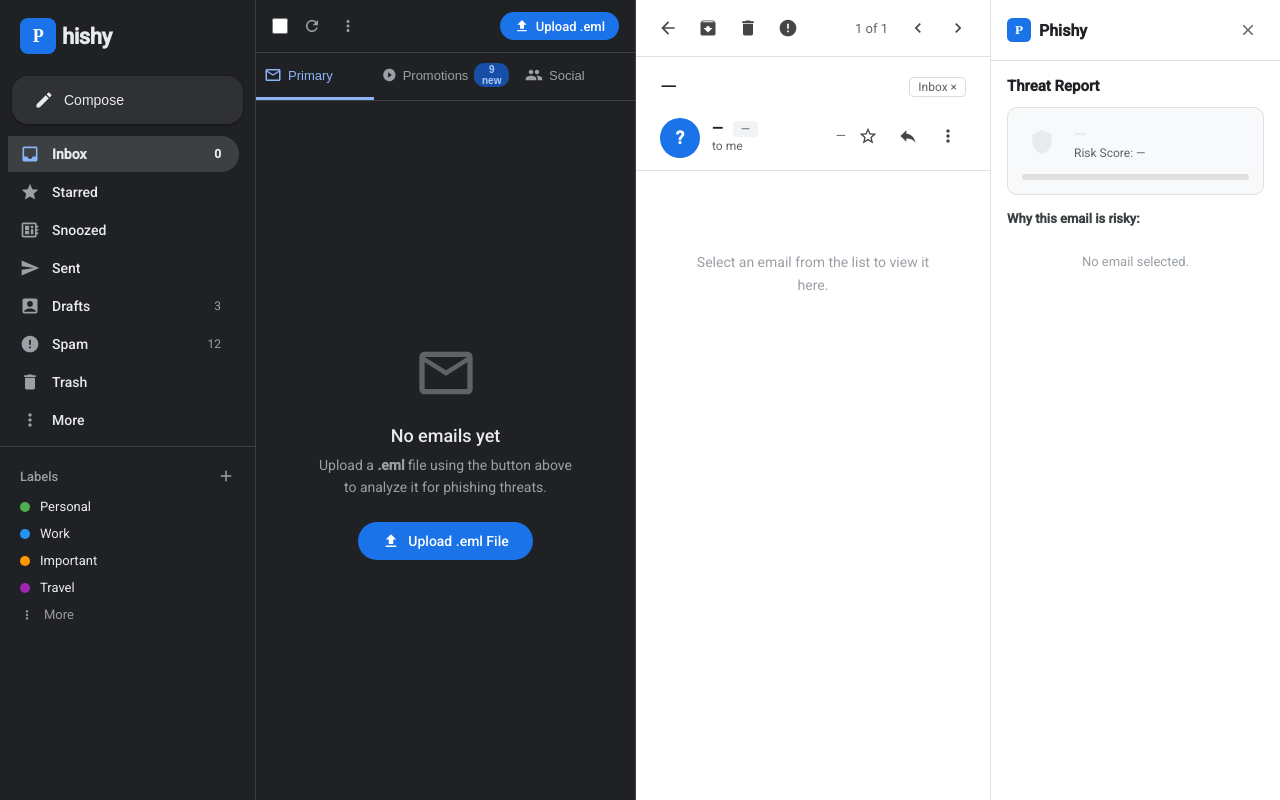
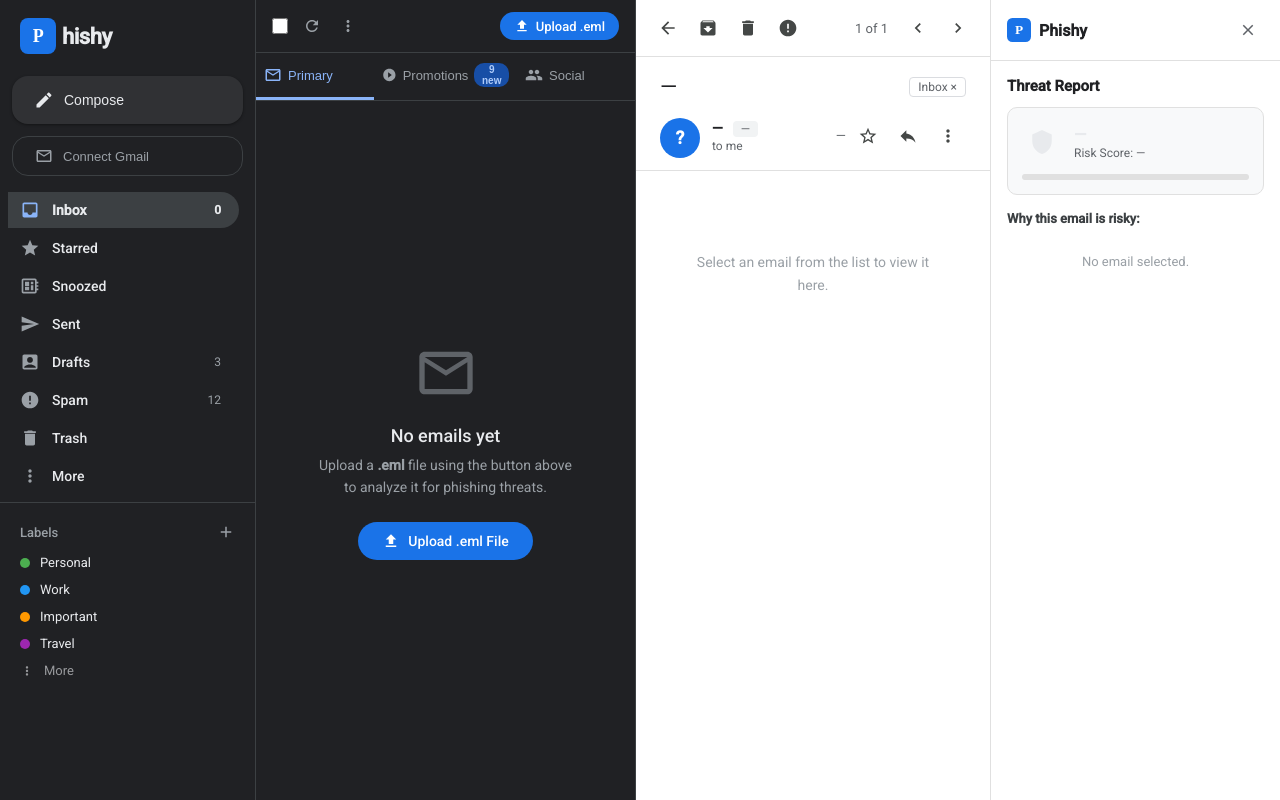
Before and after one commit to Eshk1130/phishy, a Flask app: page / in a window 1280 px wide. Run offline with Flask 3, Linux system fonts and the light colour scheme; some web fonts are replaced.

Commit message:
feat: integrate Gmail inbox analysis

```diff
--- a/backend/app.py
+++ b/backend/app.py
@@ -1,10 +1,18 @@
 import os
 import uuid
+import traceback
 
 from flask import Flask, request, jsonify, render_template, session
 
 from .eml_parser import parse_eml
 from .detector import analyze_email
+from .gmail_service import (
+    get_auth_url,
+    exchange_code,
+    credentials_to_dict,
+    credentials_from_dict,
+    fetch_inbox,
+)
 
 # ── Path config ────────────────────────────────────────────────────────────
 BASE_DIR = os.path.dirname(os.path.dirname(os.path.abspath(__file__)))  # phishy/
@@ -14,7 +22,7 @@ app = Flask(
     template_folder=os.path.join(BASE_DIR, "frontend", "templates"),
     static_folder=os.path.join(BASE_DIR, "frontend", "static"),
 )
-app.secret_key = os.urandom(24)
+app.secret_key = os.environ.get("PHISHY_SECRET", "phishy-dev-secret-key-change-in-prod")
 
 # ── In-memory email store ──────────────────────────────────────────────────
 # { email_id: { "parsed": {...}, "analysis": {...} } }
@@ -126,5 +134,100 @@ def get_email(email_id):
     })
 
 
+# ── Gmail OAuth routes ─────────────────────────────────────────────────────
+
+@app.route("/gmail/auth")
+def gmail_auth():
+    """Redirect user to Google's OAuth consent screen."""
+    auth_url, state, code_verifier = get_auth_url()
+    # Store PKCE verifier in session so callback can use it
+    session["oauth_state"]    = state
+    session["code_verifier"]  = code_verifier  # may be None if PKCE not used
+    return jsonify({"auth_url": auth_url})
+
+
+@app.route("/gmail/callback")
+def gmail_callback():
+    """Google redirects here with auth code. Exchange it for a token."""
+    code = request.args.get("code")
+    if not code:
+        return jsonify({"error": "No authorization code received"}), 400
+
+    # Retrieve and clear the PKCE verifier from session
+    code_verifier = session.pop("code_verifier", None)
+
+    try:
+        creds = exchange_code(code, code_verifier=code_verifier)
+        session["gmail_token"] = credentials_to_dict(creds)
+    except Exception as e:
+        return jsonify({"error": f"Token exchange failed: {str(e)}"}), 500
+
+    from flask import redirect
+    return redirect("/")
+
+
+@app.route("/gmail/inbox")
+def gmail_inbox():
+    """
+    Fetch the user's real Gmail inbox, run the detector on each email,
+    and return a list of analyzed emails.
+    """
+    if "gmail_token" not in session:
+        return jsonify({"error": "Not authenticated", "auth_required": True}), 401
+
+    try:
+        creds = credentials_from_dict(session["gmail_token"])
+        raw_emails = fetch_inbox(creds, max_results=20)
+    except Exception as e:
+        return jsonify({"error": f"Failed to fetch inbox: {str(e)}", "trace": traceback.format_exc()}), 500
+
+    results = []
+    for raw in raw_emails:
+        try:
+            parsed = parse_eml(raw)
+            analysis = analyze_email(
+                parsed["email_text"],
+                parsed["sender_email"],
+                parsed["sender_name"],
+                parsed["attachments"],
+                parsed["reply_to"],
+                parsed["return_path"],
+                parsed["subject"],
+            )
+            email_id = str(uuid.uuid4())
+            email_store[email_id] = {"parsed": parsed, "analysis": analysis}
+
+            results.append({
+                "id":           email_id,
+                "sender_name":  parsed["sender_name"],
+                "sender_email": parsed["sender_email"],
+                "subject":      parsed["subject"],
+                "snippet":      parsed["email_text"][:120].replace("\n", " "),
+                "risk_level":   analysis["risk_level"],
+                "risk_score":   analysis["score"],
+                "max_score":    analysis["max_score"],
+                "risk_pct":     round(analysis["risk_percentage"], 1),
+                "reasons":      analysis["reasons"],
+                "attachments":  parsed["attachments"],
+            })
+        except Exception:
+            continue  # skip unparseable emails silently
+
+    return jsonify(results)
+
+
+@app.route("/gmail/logout")
+def gmail_logout():
+    """Clear the Gmail session token."""
+    session.pop("gmail_token", None)
+    return jsonify({"status": "logged out"})
+
+
+@app.route("/gmail/status")
+def gmail_status():
+    """Check if the user is currently connected to Gmail."""
+    return jsonify({"connected": "gmail_token" in session})
+
+
 if __name__ == "__main__":
     app.run(debug=True)
--- a/frontend/static/css/style.css
+++ b/frontend/static/css/style.css
@@ -75,6 +75,25 @@ html, body { height: 100%; font-family: 'Google Sans', 'Roboto', sans-serif; bac
   box-shadow: 0 1px 3px rgba(0,0,0,.4);
 }
 .compose-btn:hover { background: #404144; box-shadow: 0 2px 8px rgba(0,0,0,.5); }
+
+.connect-gmail-btn {
+  display: flex;
+  align-items: center;
+  gap: 10px;
+  margin: 0 12px 16px;
+  padding: 10px 22px;
+  background: transparent;
+  color: var(--text-sec);
+  border: 1px solid var(--border);
+  border-radius: 16px;
+  font-size: 13px;
+  font-weight: 500;
+  cursor: pointer;
+  transition: all var(--transition);
+}
+.connect-gmail-btn:hover { background: var(--row-hover); color: var(--text-pri); border-color: #5f6368; }
+.connect-gmail-btn.connected { color: var(--green); border-color: rgba(52,168,83,.4); background: rgba(52,168,83,.08); }
+.connect-gmail-btn svg { flex-shrink: 0; }
 
 .sidebar-nav { display: flex; flex-direction: column; gap: 2px; padding: 0 8px; }
 
--- a/frontend/static/js/app.js
+++ b/frontend/static/js/app.js
@@ -2,6 +2,83 @@
 let emails      = [];   // all uploaded emails
 let activeId    = null; // currently viewed email id
 let emailCount  = 0;
+
+/* ── GMAIL AUTH ─────────────────────────────────────────────── */
+async function connectGmail() {
+  const btn = $('connectGmailBtn');
+  const isConnected = btn.classList.contains('connected');
+
+  if (isConnected) {
+    // Disconnect
+    await fetch('/gmail/logout');
+    btn.classList.remove('connected');
+    $('gmailBtnText').textContent = 'Connect Gmail';
+    showToast('Disconnected from Gmail');
+    return;
+  }
+
+  // Get auth URL and redirect
+  showToast('Redirecting to Google…');
+  const resp = await fetch('/gmail/auth');
+  const data = await resp.json();
+  window.location.href = data.auth_url;
+}
+
+async function loadGmailInbox() {
+  showToast('📬 Loading Gmail inbox…');
+  setProgress(20);
+
+  try {
+    const resp = await fetch('/gmail/inbox');
+    setProgress(70);
+
+    if (resp.status === 401) {
+      showToast('⚠ Connect Gmail first');
+      setProgress(null);
+      return;
+    }
+
+    if (!resp.ok) {
+      const err = await resp.json();
+      showToast('❌ ' + (err.error || 'Failed to load inbox'));
+      setProgress(null);
+      return;
+    }
+
+    const newEmails = await resp.json();
+    newEmails.forEach(e => {
+      e.time = formatTime();
+      emails.unshift(e);
+      emailCount++;
+    });
+
+    renderEmailList();
+    updateBadge();
+    setProgress(null);
+    showToast(`✅ Loaded ${newEmails.length} emails from Gmail`);
+
+  } catch(err) {
+    showToast('❌ Could not reach server');
+    setProgress(null);
+  }
+}
+
+async function checkGmailStatus() {
+  try {
+    const resp = await fetch('/gmail/status');
+    const data = await resp.json();
+    const btn  = $('connectGmailBtn');
+
+    if (data.connected) {
+      btn.classList.add('connected');
+      $('gmailBtnText').textContent = 'Gmail Connected ✓';
+      // Auto-load inbox if no emails yet
+      if (emails.length === 0) loadGmailInbox();
+    }
+  } catch(_) {}
+}
+
+
 
 /* ── REASON METADATA ────────────────────────────────────────── */
 const REASON_META = {
@@ -340,3 +417,4 @@ function escHtml(str) {
 /* ── INIT ───────────────────────────────────────────────────── */
 renderEmailList();
 updateBadge();
+checkGmailStatus();  // check if already logged in (e.g. after OAuth redirect)
--- a/frontend/templates/inbox.html
+++ b/frontend/templates/inbox.html
@@ -29,6 +29,12 @@
     <button class="compose-btn" id="composeBtn" onclick="triggerUpload()">
       <svg width="20" height="20" viewBox="0 0 24 24" fill="currentColor"><path d="M3 17.25V21h3.75L17.81 9.94l-3.75-3.75L3 17.25zM20.71 7.04c.39-.39.39-1.02 0-1.41l-2.34-2.34c-.39-.39-1.02-.39-1.41 0l-1.83 1.83 3.75 3.75 1.83-1.83z"/></svg>
       Compose
+    </button>
+
+    <!-- Connect Gmail -->
+    <button class="connect-gmail-btn" id="connectGmailBtn" onclick="connectGmail()">
+      <svg width="18" height="18" viewBox="0 0 24 24" fill="currentColor"><path d="M20 4H4c-1.1 0-2 .9-2 2v12c0 1.1.9 2 2 2h16c1.1 0 2-.9 2-2V6c0-1.1-.9-2-2-2zm0 14H4V8l8 5 8-5v10zm-8-7L4 6h16l-8 5z"/></svg>
+      <span id="gmailBtnText">Connect Gmail</span>
     </button>
 
     <!-- Hidden file input -->
--- a/main.py
+++ b/main.py
@@ -1,6 +1,6 @@
 from email import policy
 from email.parser import BytesParser
-from detector import analyze_email
+from backend.detector import analyze_email
 #test cases
 sender_email = "support@amazon.com"
 
--- a/requirements.txt
+++ b/requirements.txt
@@ -1 +1,4 @@
 flask
+google-auth
+google-auth-oauthlib
+google-api-python-client
```
Also changed, not shown: backend/gmail_service.py (added, +119 -0 lines), 1 other file.
